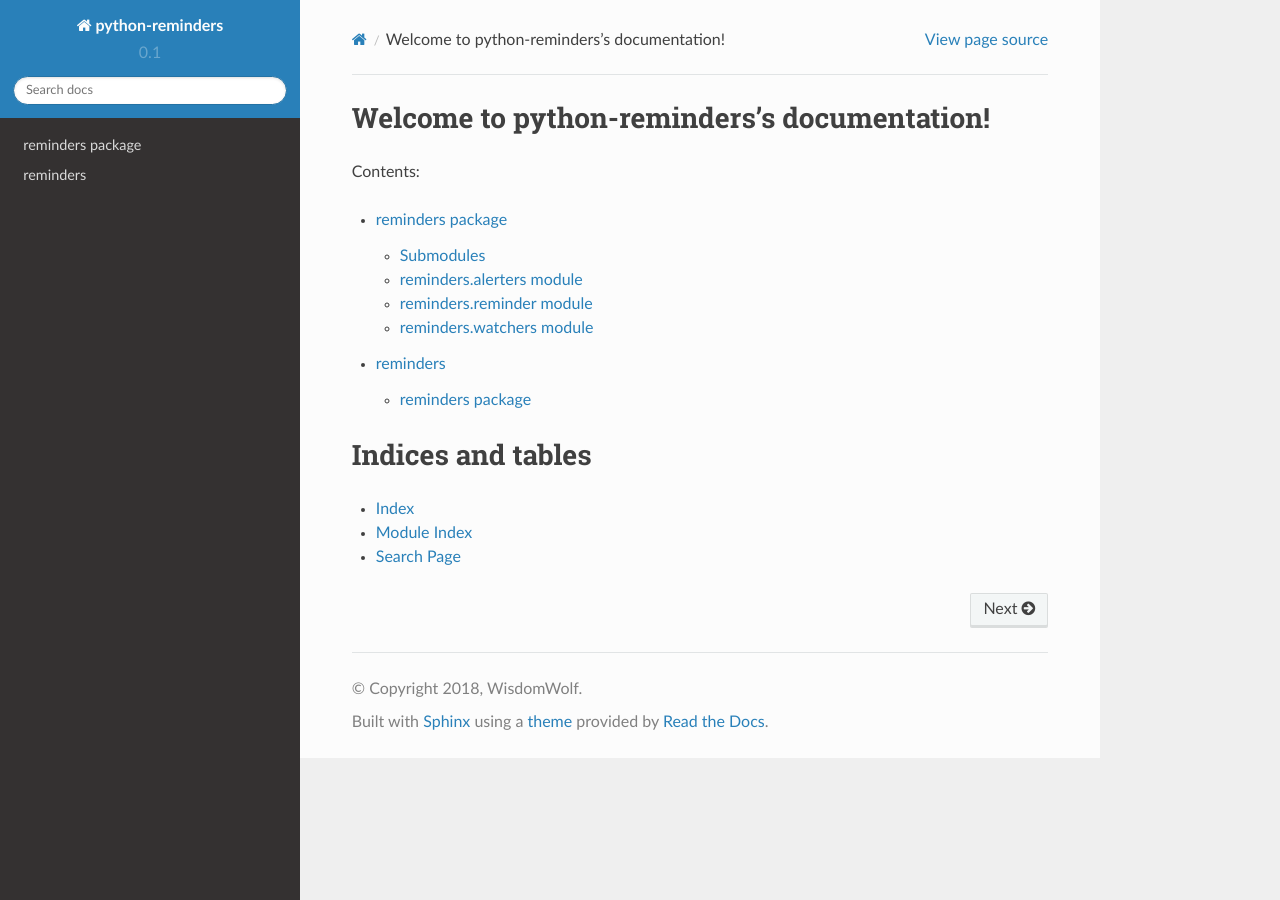
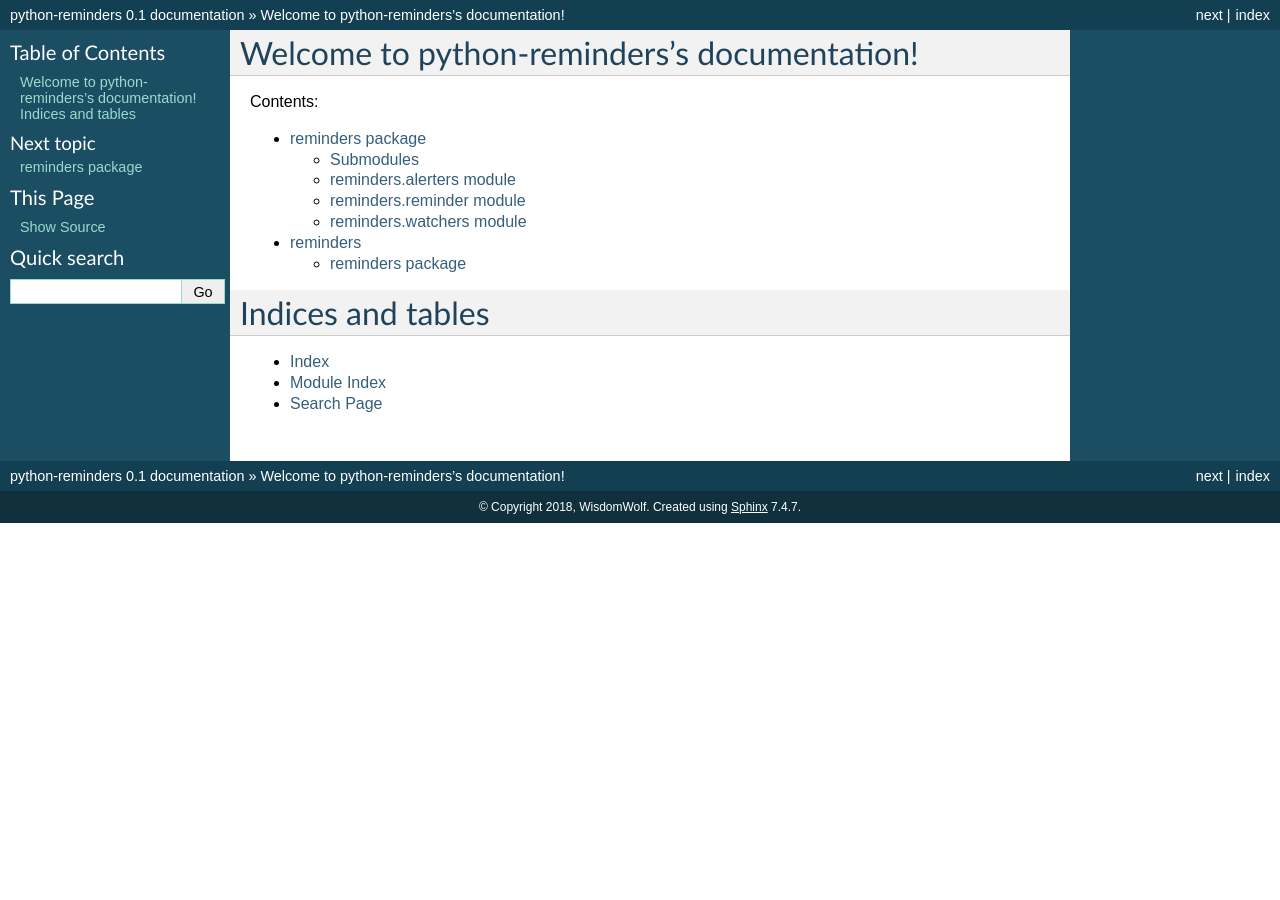
Before and after one commit to WisdomWolf/python-reminders, a Sphinx documentation site: the page built from docs/source/index.rst, in a window 1280 px wide. Built offline with Sphinx 7.4.7, drawn with Linux system fonts in a browser that asks for light colours.

Commit message:
Revert "updated documentation theme again"
This reverts commit 047b291dc28600c119e9babab13bd2d383c8986f.

```diff
--- a/docs/source/conf.py
+++ b/docs/source/conf.py
@@ -15,7 +15,6 @@
 
 import sys
 import os
-import sphinx_rtd_theme
 
 # If extensions (or modules to document with autodoc) are in another directory,
 # add these directories to sys.path here. If the directory is relative to the
@@ -113,7 +112,7 @@ todo_include_todos = True
 
 # The theme to use for HTML and HTML Help pages.  See the documentation for
 # a list of builtin themes.
-html_theme = 'sphinx_rtd_theme'
+html_theme = 'classic'
 
 # Theme options are theme-specific and customize the look and feel of a theme
 # further.  For a list of options available for each theme, see the
@@ -121,7 +120,7 @@ html_theme = 'sphinx_rtd_theme'
 #html_theme_options = {}
 
 # Add any paths that contain custom themes here, relative to this directory.
-#html_theme_path = [sphinx_rtd_theme.get_html_theme_path()]
+#html_theme_path = []
 
 # The name for this set of Sphinx documents.  If None, it defaults to
 # "<project> v<release> documentation".
```
Also changed, not shown: 3 other files.
